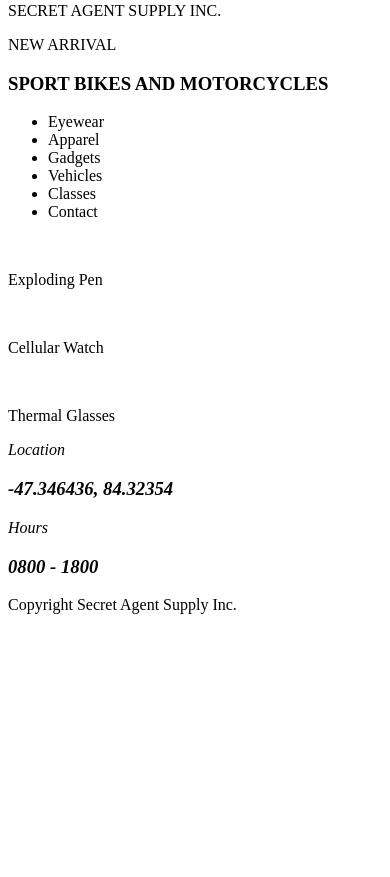
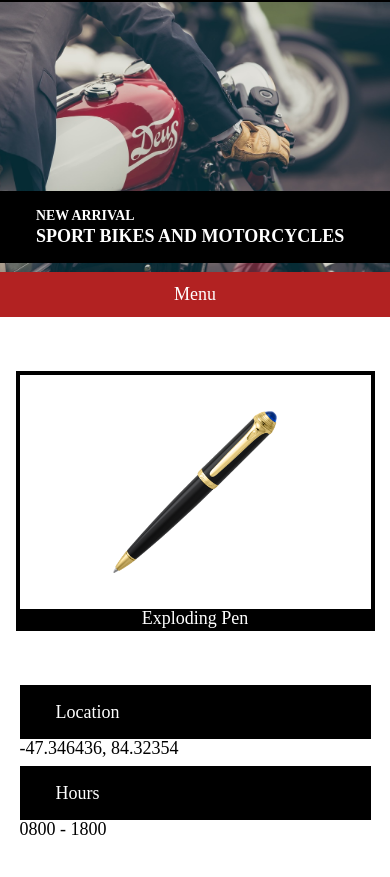
Before and after one commit to bkleeeee/SecretAgentSupply, a plain HTML site: page index.html in a window 390 px wide. Shown: the part 40-917 px from the top of the page. Before the commit the page ends 844 px from the top, so only its background shows below. Drawn offline with Linux system fonts and the light colour scheme.

Commit message:
final code for review

```diff
--- a/index.html
+++ b/index.html
@@ -3,27 +3,32 @@
   <head>
     <meta charset="utf-8">
     <title>Secret Agent Supply Inc.</title>
-    <link src="./resources/css/reset.css" type="text/css" rel="stylesheet" >
-    <link src="./resources/css/style.css" type="text/css" rel="stylesheet" >
+    <link href="./resources/css/reset.css" type="text/css" rel="stylesheet" >
+    <link href="./resources/css/style.css" type="text/css" rel="stylesheet" >
   </head>
   <body>
     <header>
-      <img>
+      <div class="container">
+        <img src="./resources/images/logo.png" alt="binocular logo">
         <p>SECRET AGENT SUPPLY INC.</p>
+      </div>
     </header>
 
     <!--beginning of main article-->
     <article>
       <section class="welcome">
-        <div>
+        <div class="container">
+          <div class="arrival">
             <p>NEW ARRIVAL</p>
             <h1>SPORT BIKES AND MOTORCYCLES</h1>
+          </div>
         </div>
       </section>
 
       <!--website navigation-->
-      <nav>
-        <ul>
+      <div class="navigation">
+        <nav class="container">
+          <ul class="notmenu">
             <li>Eyewear</li>
             <li>Apparel</li>
             <li>Gadgets</li>
@@ -31,37 +36,45 @@
             <li>Classes</li>
             <li>Contact</li>
           </ul>
+          <ul class="menu">
+            <li>Menu</li>
+          </ul>
         </nav>
+      </div>
 
       <!--things to click on-->
-      <section>
+      <section class="items">
+        <div class="container">
           <div class="imagetile">
-          <div class="pen">
-            <img>
+            <div class="pen spyimage">
+              <img src="./resources/images/pen.png" alt="exploding pen">
               <p>Exploding Pen</p>
             </div>
 
-          <div class="watch">
-            <img>
+            <div class="watch spyimage">
+              <img src="./resources/images/watch.png" alt="cellular watch">
               <p>Cellular Watch</p>
             </div>
 
-          <div class="glasses">
-            <img>
+            <div class="glasses spyimage">
+              <img src="./resources/images/glasses.png" alt="thermal glasses">
               <p>Thermal Glasses</p>
+            </div>
           </div>
         </div>
 
         <!--contact information and location-->
         <address>
-          <div>
+          <div class="container">
+            <div class="info">
               <p>Location</p>
               <h3>-47.346436, 84.32354</h3>
             </div>
 
-          <div>
+            <div class="info">
               <p>Hours</p>
               <h3>0800 - 1800</h3>
+            </div>
           </div>
         </address>
 
@@ -72,7 +85,9 @@
     <!--end of article and start of footer-->
 
     <footer>
+      <div class="container">
         <p>Copyright Secret Agent Supply Inc.</p>
+      </div>
     </footer>
 
   </body>
--- a/resources/css/style.css
+++ b/resources/css/style.css
@@ -0,0 +1,224 @@
+html {
+  font-size: 18px;
+  font: Helvetica;
+  color: white;
+}
+
+body {
+  display: inline-flex;
+  flex-direction: column;
+  width: 100%;
+}
+
+header {
+  background: black;
+  color: white;
+  width: 100%;
+  display: flex;
+  align-items: center;
+}
+
+.container {
+  width: 960px;
+  display: inline-flex;
+  justify-content: flex-start;
+  margin: auto;
+}
+
+header img {
+  height: 1.5rem;
+  margin: auto 1rem auto .5rem;
+}
+
+header p {
+  margin: .66rem 0;
+}
+
+.welcome {
+  background-image: url('../images/moto.jpeg');
+  background-repeat: no-repeat;
+  background-size: cover;
+  background-position: center;
+  height: 25rem;
+  display: flex;
+  justify-content: center;
+}
+
+.welcome .container {
+  padding-top: 9rem;
+}
+
+.arrival {
+  width: 20rem;
+  font-weight: bold;
+  background-color: black;
+  padding: 2rem 3rem;
+}
+
+.arrival p {
+  padding-bottom: .25rem;
+  font-size: 1rem;
+}
+
+h1 {
+  font-size: 2rem;
+}
+
+.navigation {
+  width: 100%;
+  display: flex;
+  justify-content: center;
+  background-color: firebrick;
+}
+
+.container ul {
+  display: flex;
+  justify-content: space-around;
+  width: 100%;
+}
+
+.container li {
+  margin: 0.75rem 0rem;
+}
+
+.container .menu {
+  display: none;
+}
+
+.items {
+  width: 100%;
+}
+
+.items .container {
+  display: flex;
+  justify-content: center;
+  margin: auto;
+}
+
+.imagetile {
+  display: inline-flex;
+  width: 100%;
+  justify-content: space-between;
+}
+
+.spyimage {
+  border: 4px solid black;
+  margin: 3rem 0px;
+  width: 30%;
+  display: flex;
+  flex-direction: column;
+  align-items: : center;
+}
+
+.spyimage img {
+  height: 9rem;
+  width: auto;
+  max-width: 100%;
+  margin: 2rem auto;
+}
+
+.spyimage p {
+  background-color: black;
+  text-align: center;
+}
+
+
+address {
+  width:100%;
+  margin-bottom: 4rem;
+}
+
+.items address .container {
+  justify-content: space-between;
+}
+
+.info {
+  width: 35%;
+}
+
+.info p {
+  background-color: black;
+  padding: 1rem 2rem;
+}
+
+h3 {
+  color: black;
+}
+
+footer {
+  background-color: black;
+  display: flex;
+  height: 5rem;
+  align-items: center;
+}
+
+footer p {
+  text-align: left;
+}
+
+@media only screen and (max-width: 1024px) {
+  .container {
+    width: 90%;
+  }
+  .glasses {
+    display: none;
+  }
+  .spyimage {
+    width: 47%;
+  }
+  .info {
+    width: 35%;
+  }
+}
+
+@media only screen and (max-width: 470px) {
+  .container {
+    width: 100%;
+  }
+  .welcome {
+    height: 15rem;
+  }
+  .welcome .container {
+    padding-top: 10rem;
+  }
+  .arrival {
+    width: 100%;
+    font-weight: bold;
+    background-color: black;
+    padding: 1rem 2rem;
+  }
+  .arrival p {
+    padding-bottom: .25rem;
+    font-size: 0.77rem;
+  }
+  h1 {
+    font-size: 1rem;
+  }
+  .container .menu {
+    display: block;
+    text-align: center;
+  }
+  .container .notmenu {
+    display: none;
+  }
+  .watch {
+    display: none;
+  }
+  .imagetile {
+    justify-content: center;
+  }
+  .spyimage {
+    width: 90%;
+  }
+  .info {
+    width: 90%;
+    margin-bottom: 0.5rem;
+  }
+  .items address .container {
+    justify-content: center;
+    flex-wrap: wrap;
+  }
+  footer p {
+    margin: auto;
+  }
+}
```
Lines whose indentation alone changed are shown as unchanged.
